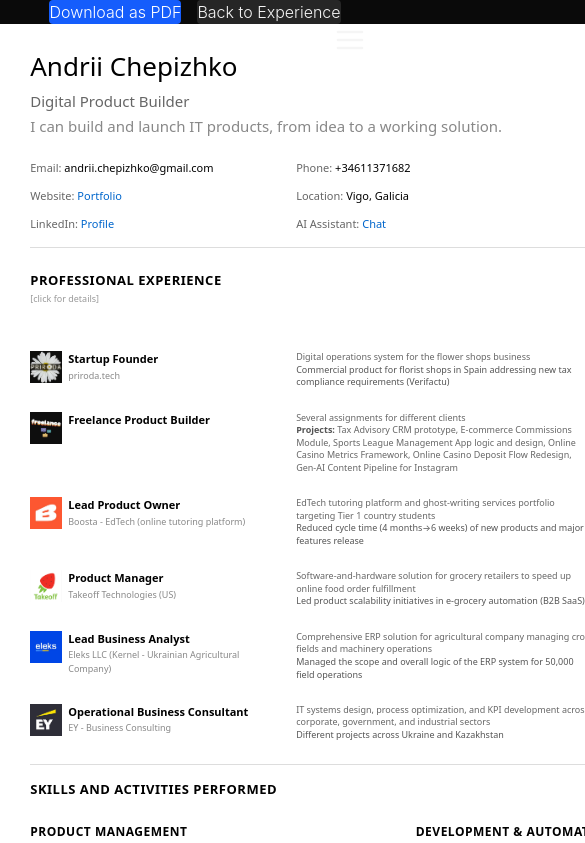
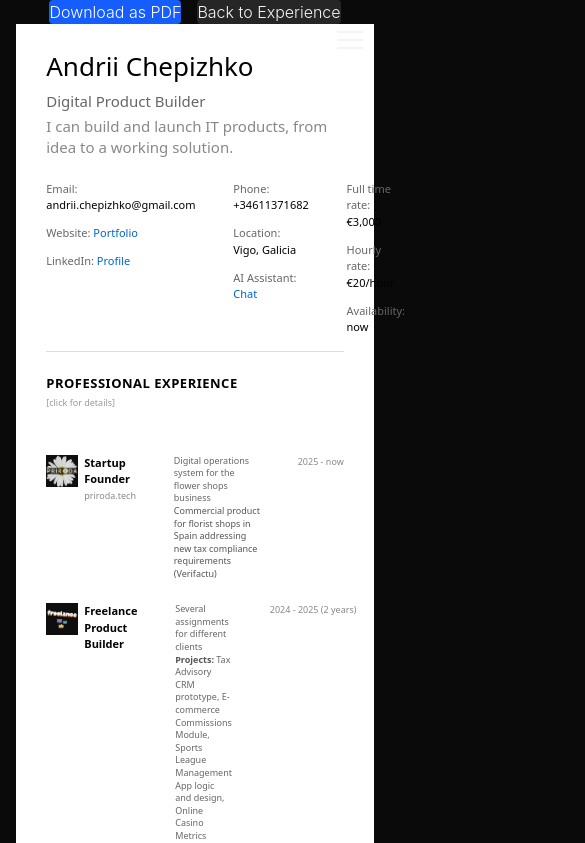
Before and after one commit to chepizhkoandrew/portfoliosite, a Next.js app in the folder cv-portfolio/: page /cv in a window 390 px wide. Shown: the top 843 px of the page, 585 px wide, since content can reach past the window. Built offline with nearby package versions, Linux system fonts and the light colour scheme.

Commit message:
Make CV container responsive while maintaining A4 format

```diff
--- a/cv-portfolio/app/cv/page.tsx
+++ b/cv-portfolio/app/cv/page.tsx
@@ -170,9 +170,9 @@ export default function CVPage() {
 
       <div
         ref={cvRef}
-        className="max-w-4xl mx-auto bg-white text-black"
+        className="mx-auto bg-white text-black"
         style={{
-          width: '210mm',
+          width: 'min(210mm, calc(100% - 32px))',
           minHeight: '297mm',
           padding: '6mm 8mm',
           margin: '0 auto',
```
